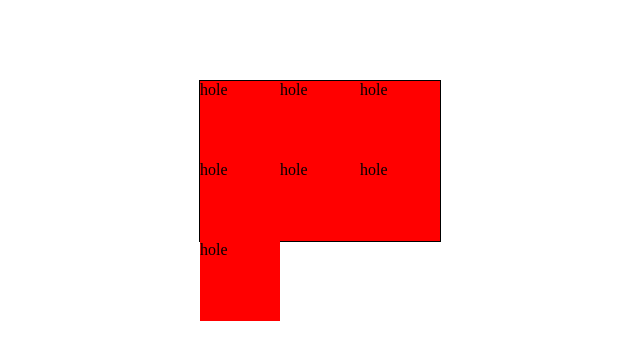
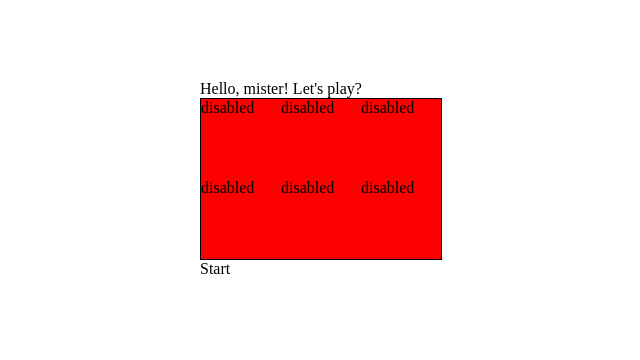
Before and after one commit to kutsokon/react-whack-a-mole, a React app: page / in a window 1280 px wide. Shown: the top 360 px of the page, without its empty margins (320-960 px from the left). Built offline with nearby package versions, Linux system fonts and the light colour scheme.

Commit message:
add redux logic - intermediate changes

```diff
--- a/package.json
+++ b/package.json
@@ -11,6 +11,7 @@
   "author": "Denis Kutsokon <denis.kutsokon@gmail.com>",
   "license": "MIT",
   "dependencies": {
+    "prop-types": "^15.5.10",
     "react": "^15.5.4",
     "react-dom": "^15.5.4",
     "react-redux": "^5.0.5",
@@ -24,6 +25,7 @@
     "babel-plugin-transform-object-rest-spread": "^6.23.0",
     "babel-preset-env": "^1.5.1",
     "babel-preset-react": "^6.24.1",
+    "babel-preset-stage-0": "^6.24.1",
     "copy-webpack-plugin": "^4.0.1",
     "css-loader": "^0.28.4",
     "eslint": "^3.19.0",
--- /dev/null
+++ b/src/components/Greet.js
@@ -0,0 +1,5 @@
+import React from 'react';
+
+const Greet = () => <div>Hello, mister! Let's play?</div>;
+
+export default Greet;
--- /dev/null
+++ b/src/constants/speed.js
@@ -0,0 +1 @@
+export const INITIAL_SPEED = 1000;
--- a/src/containers/App.js
+++ b/src/containers/App.js
@@ -1,20 +1,38 @@
 import React, { Component } from 'react';
+import { connect } from 'react-redux';
+import PropTypes from 'prop-types';
+import Greet from '../components/Greet';
 import './app.css';
 
 class App extends Component {
 	render() {
+		const { tiles } = this.props;
+		const tilesElements = tiles.map((item, index) => {
+			return <div key={index} className='hole'>{item.status}</div>;
+		})
+
 		return (
-			<div className='container'>
-				<div className='hole'>hole</div>
-				<div className='hole'>hole</div>
-				<div className='hole'>hole</div>
-				<div className='hole'>hole</div>
-				<div className='hole'>hole</div>
-				<div className='hole'>hole</div>
-				<div className='hole'>hole</div>
+			<div >
+				<div className='wrapper'>
+					<Greet />
+					<div className='game-container'>
+						<div>{tilesElements}</div>
+					</div>
+					<div>Start</div>
+				</div>
 			</div>
 		);
 	}
 }
 
-export default App;
+App.propTypes = {
+	tiles: PropTypes.array
+}
+
+const mapsStateToProps = (state) => {
+	return {
+		tiles: state.tiles
+	}
+}
+
+export default connect(mapsStateToProps)(App);
--- a/src/containers/app.css
+++ b/src/containers/app.css
@@ -1,7 +1,12 @@
-.container {
-    margin: 5rem auto;
+.wrapper {
+	margin: 5rem auto;
+	width: 15rem;
+}
+
+.game-container {
+    margin: 0 auto;
     border: 1px solid black;
-    width: 15rem;
+    width: 100%;
     height: 10rem;
 }
 
--- a/src/reducers/index.js
+++ b/src/reducers/index.js
@@ -1 +1,6 @@
-export default state => state;
+import { combineReducers } from 'redux';
+import tiles from './tiles';
+import score from './score';
+import speed from './speed';
+
+export default combineReducers({ tiles, score, speed });
--- /dev/null
+++ b/src/reducers/score.js
@@ -0,0 +1,9 @@
+const score = (state = 0, action) => {
+	if (action.type === 'INCREMENT_SCORE') {
+		return state + 1;
+	}
+
+	return state;
+};
+
+export default score;
--- /dev/null
+++ b/src/reducers/speed.js
@@ -0,0 +1,11 @@
+import { INITIAL_SPEED } from '../constants/speed';
+
+const speed = (state = INITIAL_SPEED, action) => {
+	if(action.type === 'INCREASE') {
+		return state + action.payload;
+	}
+
+	return state;
+}
+
+export default speed;
--- /dev/null
+++ b/src/reducers/tiles.js
@@ -0,0 +1,31 @@
+
+const initialState = [
+	{
+		status: 'disabled'
+	},
+	{
+		status: 'disabled'
+	},
+	{
+		status: 'disabled'
+	},
+	{
+		status: 'disabled'
+	},
+	{
+		status: 'disabled'
+	},
+	{
+		status: 'disabled'
+	},
+];
+
+const tiles = (state = initialState, action) => {
+	if (action.type === 'ADD_TILE') {
+		return [...state, action.payload];
+	}
+
+	return state;
+};
+
+export default tiles;
```
Also changed, not shown: .babelrc.
